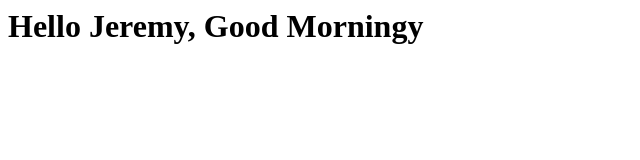
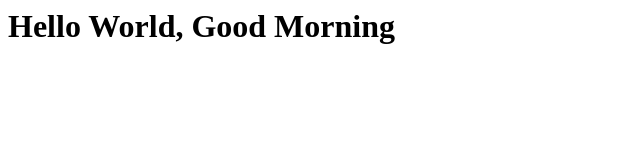
Before and after one commit to nagarajuulasa/ecr-jenkins-pipeline, a plain HTML site: page index.htm in a window 1280 px wide. Shown: the whole page, without its empty margins (0-640 px from the left). Drawn offline with Linux system fonts and the light colour scheme.

Commit message:
parameterized some values

```diff
--- a/index.htm
+++ b/index.htm
@@ -1,6 +1,6 @@
 <html>
-<head><title>Hello Jeremy</title></head>
+<head><title>Hello World</title></head>
 <body>
-<h1>Hello Jeremy, Good Morningy</h1>
+<h1>Hello World, Good Morning</h1>
 </body>
 </html>
```
Also changed, not shown: 2 other files.
